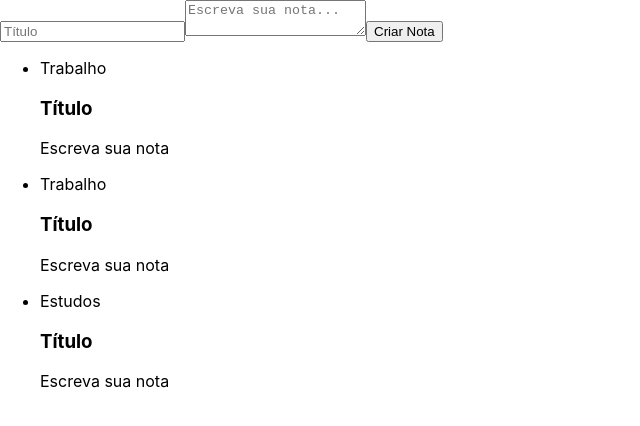
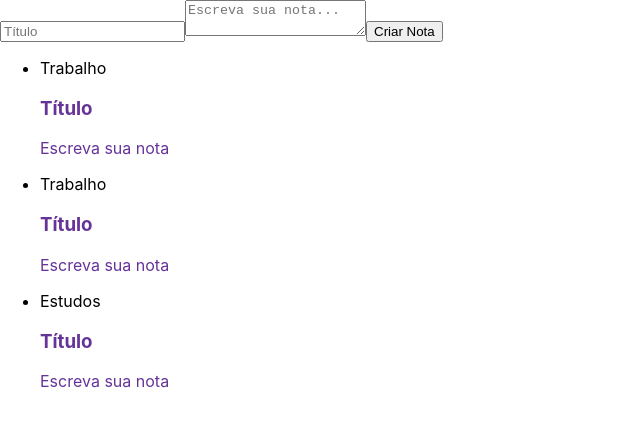
Before and after one commit to RenatoFrancisco/curso-react, a React (Create React App) app: page / in a window 1280 px wide. Shown: the top 426 px of the page, without its empty margins (0-640 px from the left). Built offline with nearby package versions, Linux system fonts and the light colour scheme.

Commit message:
Estilizando componentes

```diff
--- a/src/components/CardNota.jsx
+++ b/src/components/CardNota/CardNota.jsx
@@ -1,9 +1,10 @@
 import React, { Component } from 'react';
+import './estilo.css';
 
 class CardNota extends Component {
     render() {
         return (
-            <section>
+            <section className="card-nota">
                 <header>
                     <h3>Título</h3>
                 </header>
--- /dev/null
+++ b/src/components/CardNota/estilo.css
@@ -0,0 +1,3 @@
+.card-nota {
+    color: rebeccapurple;
+}
--- a/src/components/ListaDeNotas.jsx
+++ b/src/components/ListaDeNotas.jsx
@@ -1,15 +1,15 @@
 import React, { Component } from 'react';
-import CardNota from './CardNota';
+import CardNota from './CardNota/CardNota';
 
 class ListaDeNotas extends Component {
 
     render() {
         return (
             <ul>
-                {Array.of('Trabalho', 'Trabalho', 'Estudos').map((categoria) => {
+                {Array.of('Trabalho', 'Trabalho', 'Estudos').map((categoria, index) => {
                     return (
-                        <li>
-                            <di>{categoria}</di>
+                        <li key={index}>
+                            <div>{categoria}</div>
                             <CardNota />
                         </li>
                     );
```
